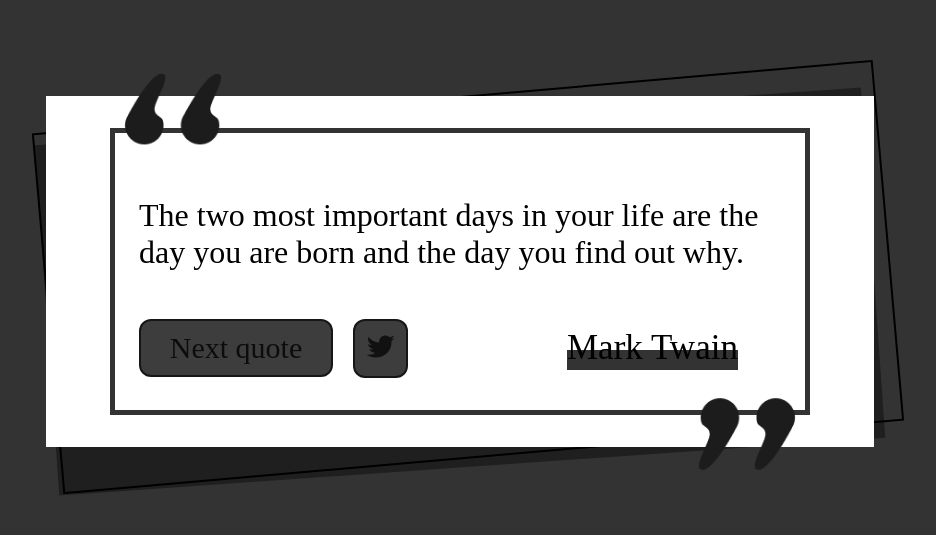
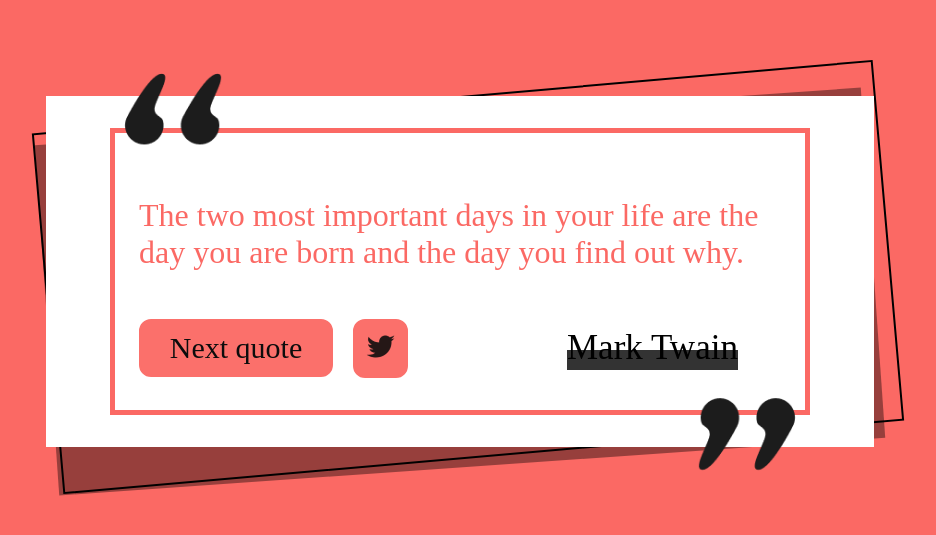
Before and after one commit to youne-elma/Random-Quote-Machine, a React (Create React App) app in the folder random-quote-machine/: page /random-quote-machine in a window 1280 px wide. Shown: the part 129-664 px from the top of the page, without its empty margins (180-1116 px from the left). Built offline with nearby package versions, Linux system fonts and the light colour scheme; no server answers; a web font is replaced by a local one.

Commit message:
feat[RQM]: Background color style

```diff
--- a/random-quote-machine/src/App.scss
+++ b/random-quote-machine/src/App.scss
@@ -4,9 +4,9 @@
   margin: 0;
   padding: 0;
   font-family: "Nanum Brush Script", cursive;
+  transition: 1s all;
 }
 body {
-  background-color: #333;
   color: #333;
   display: flex;
   justify-content: center;
--- a/random-quote-machine/src/pages/main/index.js
+++ b/random-quote-machine/src/pages/main/index.js
@@ -1,4 +1,4 @@
-import { useState } from "react";
+import { useState, useEffect, useMemo } from "react";
 import "./main.scss";
 import useGlobalContext from "../../context";
 import twitterLogo from "../../assets/twitterLogo.png";
@@ -11,6 +11,26 @@ function Main() {
       "The two most important days in your life are the day you are born and the day you find out why.",
     author: "Mark Twain",
   });
+  const [color, setColor] = useState("");
+  const [isNextQuoteHovering, setIsNextQuoteHovering] = useState(false);
+  const [isTweetHovering, setIsTweetHovering] = useState(false);
+  const colors = useMemo(
+    () => [
+      "#16a085",
+      "#27ae60",
+      "#2c3e50",
+      "#f39c12",
+      "#e74c3c",
+      "#9b59b6",
+      "#FB6964",
+      "#342224",
+      "#472E32",
+      "#BDBB99",
+      "#77B1A9",
+      "#73A857",
+    ],
+    [],
+  );
 
   function getRandomQuote() {
     return quotes[Math.floor(Math.random() * quotes.length)];
@@ -19,25 +39,60 @@ function Main() {
     const newQuote = getRandomQuote();
     return newQuote;
   }
+  useEffect(() => {
+    setColor(colors[Math.floor(Math.random() * colors.length)]);
+  }, [colors, quote]);
 
+  const buttonStyle = {
+    backgroundColor: `${color}`,
+    border: `2px solid ${color}`,
+  };
+  const hoverButtonStyle = {
+    backgroundColor: "white",
+    border: `2px solid ${color}`,
+  };
+
+  const handleNextQuoteMouseEnter = () => {
+    setIsNextQuoteHovering(true);
+  };
+  const handleNextQuoteMouseLeave = () => {
+    setIsNextQuoteHovering(false);
+  };
+
+  const handleTweetMouseEnter = () => {
+    setIsTweetHovering(true);
+  };
+  const handleTweetMouseLeave = () => {
+    setIsTweetHovering(false);
+  };
+  document.body.style.backgroundColor = `${color}`;
   return (
     <div>
       <span className="borderOne" />
       <div id="quote-box" className="quoteBox">
-        <div className="cadreBox">
+        <div className="cadreBox" style={{ border: `5px solid ${color}` }}>
           <img alt="quotes design" className="quoteDesign1" src={quoteDesign} />
-          <h1 id="text" className="quoteText">
+          <h1 id="text" className="quoteText" style={{ color: `${color}` }}>
             {quote.quote}
           </h1>
           <div className="others-quote">
             <button
               type="button"
               className="nextQuote"
+              style={isNextQuoteHovering ? hoverButtonStyle : buttonStyle}
+              onMouseEnter={handleNextQuoteMouseEnter}
+              onMouseLeave={handleNextQuoteMouseLeave}
               onClick={() => setQuote(getQuote)}
             >
               Next quote
             </button>
-            <button type="button" className="tweetQuote">
+            <button
+              type="button"
+              className="tweetQuote"
+              style={isTweetHovering ? hoverButtonStyle : buttonStyle}
+              onMouseEnter={handleTweetMouseEnter}
+              onMouseLeave={handleTweetMouseLeave}
+            >
               <a href="#link">
                 <img alt="twitter logo" src={twitterLogo} />
               </a>
--- a/random-quote-machine/src/pages/main/main.scss
+++ b/random-quote-machine/src/pages/main/main.scss
@@ -9,7 +9,6 @@
   background-color: white;
   .cadreBox {
     position: relative;
-    border: 5px solid #333;
     padding: 4em 1.5em 1em;
     .quoteDesign1 {
       position: absolute;
@@ -27,6 +26,7 @@
   .quoteText {
     font-weight: normal;
     font-size: 2em;
+    transition: 0.5s all;
   }
   .others-quote {
     display: grid;
@@ -38,24 +38,20 @@
     margin-top: 2em;
     .nextQuote {
       cursor: pointer;
-      background-color: #333;
       opacity: 0.95;
       border-style: none;
       font-size: 30px;
       padding: 10px;
       margin-right: 20px;
       border-radius: 12px;
-      border: 2px solid rgba(0, 0, 0, 0.8);
       transition: 0.5s all;
     }
     .tweetQuote {
       cursor: pointer;
       justify-self: left;
-      background-color: #333;
       padding: 9px;
       opacity: 0.95;
       border-style: none;
-      border: 2px solid rgba(0, 0, 0, 0.8);
       border-radius: 12px;
       transition: 0.5s all;
     }
@@ -70,6 +66,7 @@
       justify-self: left;
       font-size: 35px;
       z-index: 10;
+      transition: 0.5s all;
     }
     .quote-author::after {
       content: "";
```
